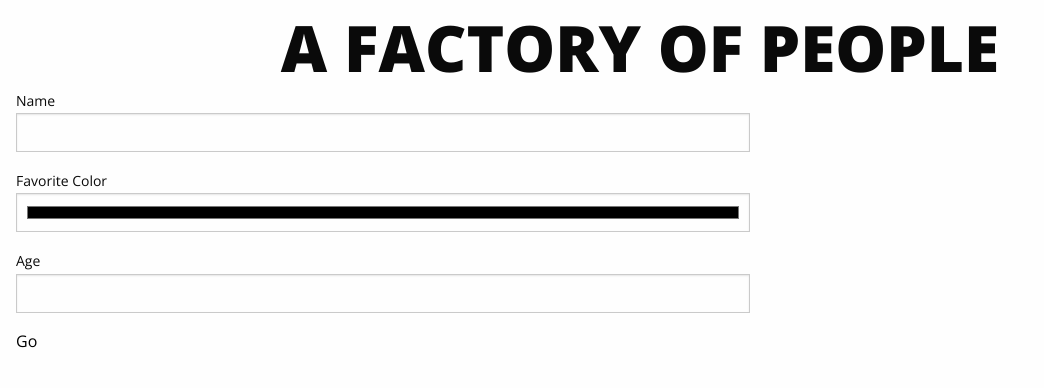
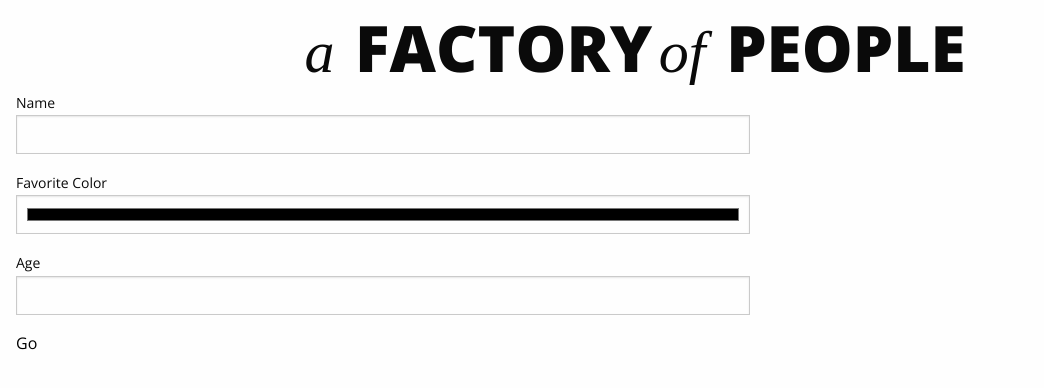
Before and after one commit to xtbc17s2/people-factory, a plain HTML site: page index.html in a window 1280 px wide. Shown: the whole page, without its empty margins (0-1044 px from the left). Drawn offline with nearby package versions, Linux system fonts and the light colour scheme; a web font is replaced by a local one.

Commit message:
Tweak markup

```diff
--- a/index.html
+++ b/index.html
@@ -10,7 +10,7 @@
     <link rel="stylesheet" href="index.css">
   </head>
   <body>
-    <h1>a Factory of People</h1>
+    <h1><span>a</span> Factory <span>of</span> People</h1>
 
     <section>
       <div>
```
